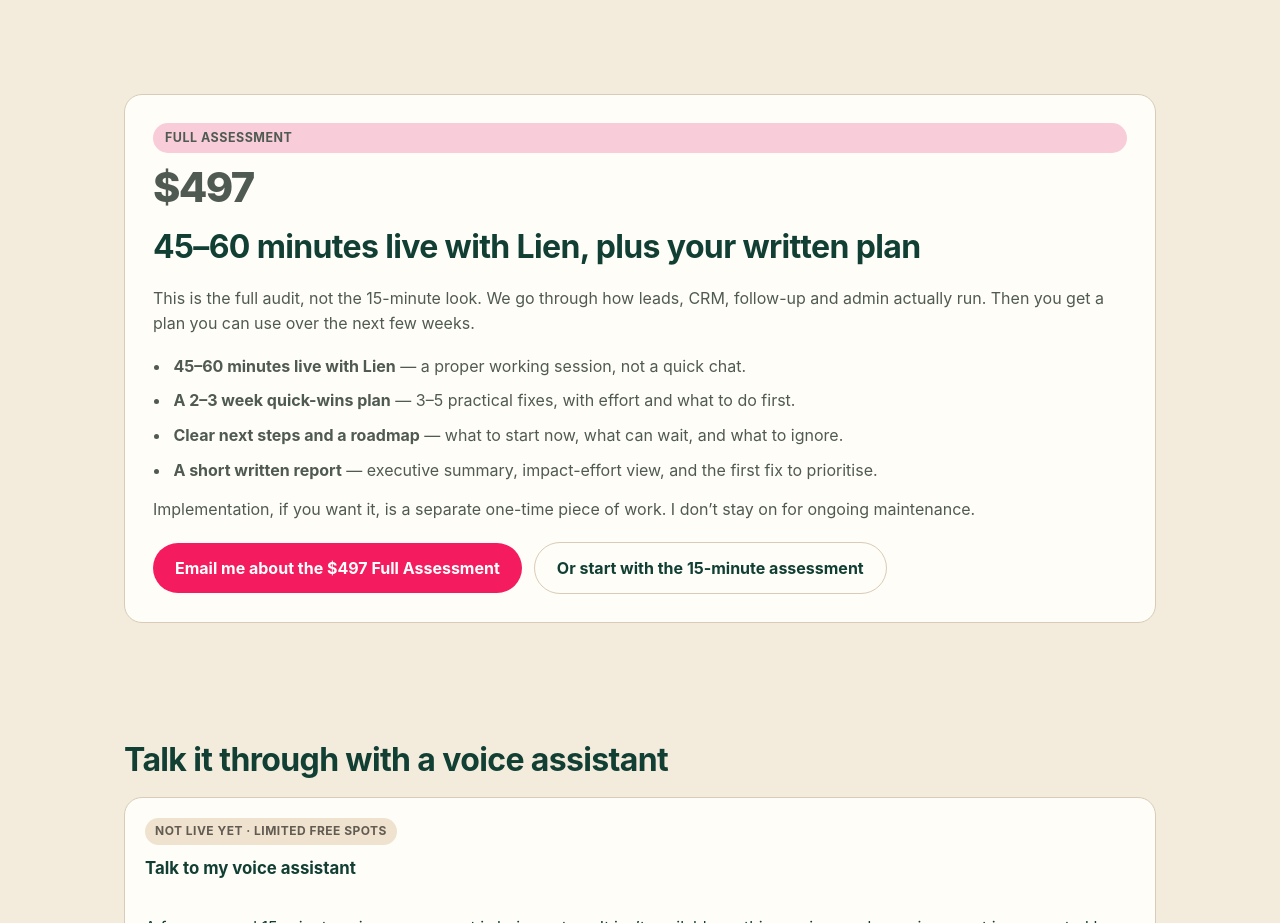
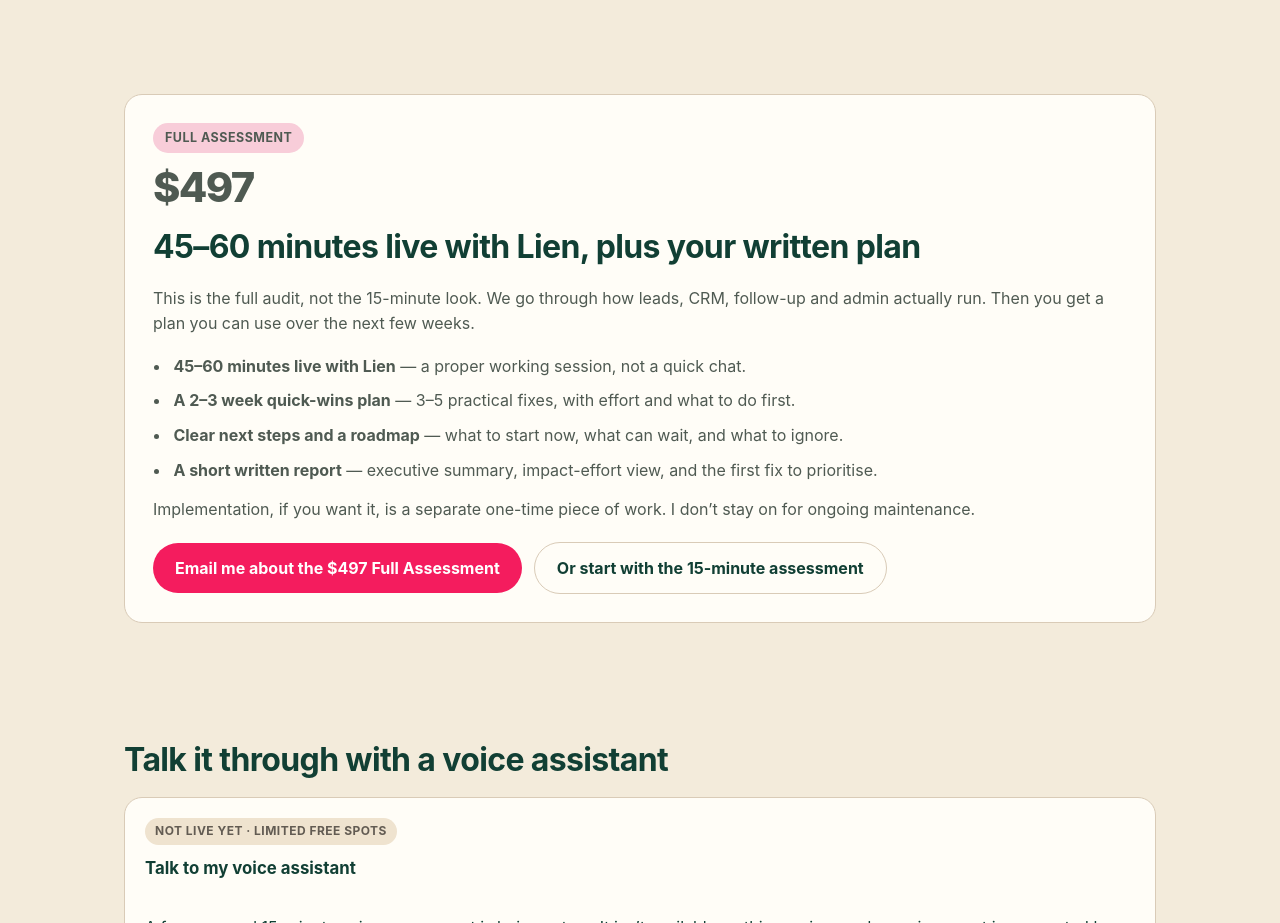
Before and after one commit to LienPham-Automation/lienpham-site-v2, a website: page index.html in a window 1280 px wide. Shown: the part 4200-5123 px from the top of the page. Drawn offline with Linux system fonts and the light colour scheme.

Commit message:
Keep the Full Assessment label as a compact pill.

```diff
--- a/index.html
+++ b/index.html
@@ -231,6 +231,7 @@
       display: grid;
       gap: 14px;
     }
+    .audit-card .eyebrow { justify-self: start; }
     .audit-card h2, .audit-card h3 { margin: 0; }
     .audit-price {
       margin: 0;
```
